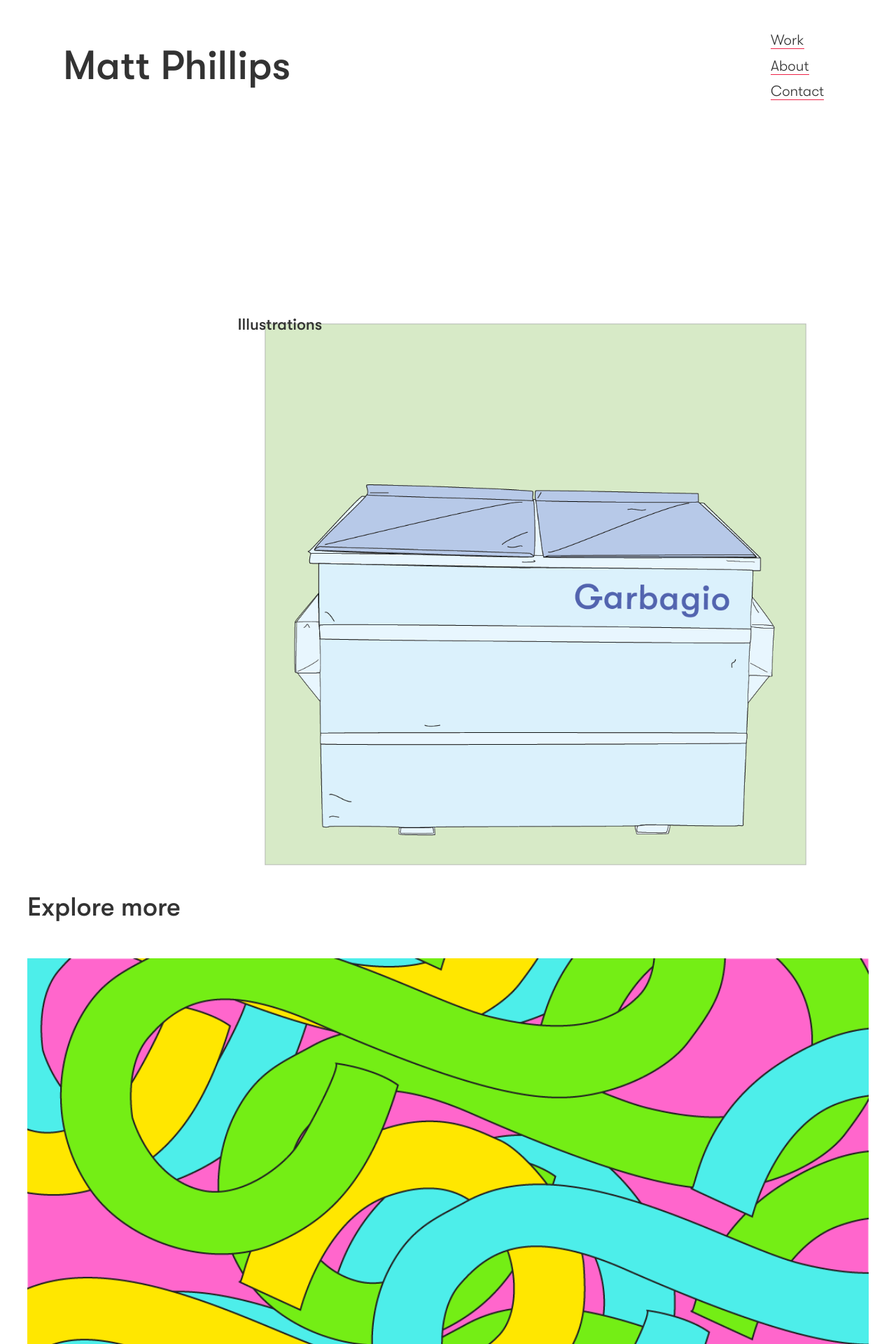
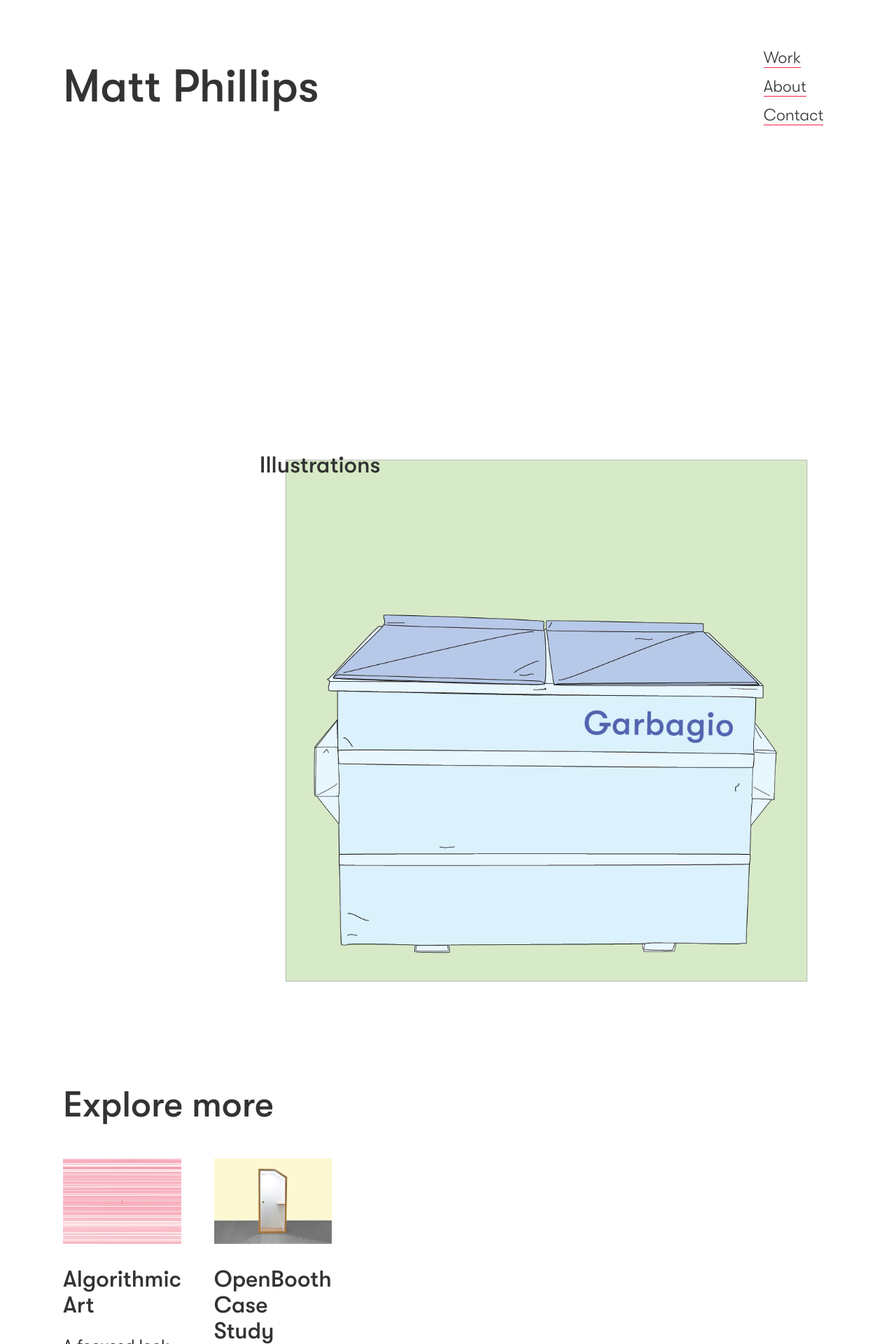
Before and after one commit to phillipsm/phillips-fun, a Jekyll site: the page built from illustrations.html, in a window 1280 px wide. Shown: the top 1920 px of the page at 70% size. Built offline with Jekyll 4.4.1, drawn with Linux system fonts in a browser that asks for light colours.

Commit message:
cleaned up spacing on landing and pcs page

```diff
--- a/_includes/common-header.html
+++ b/_includes/common-header.html
@@ -1,15 +1,15 @@
 <div class="nav-container">
   <div class="site-title">
-      <a href="/">
-        Matt Phillips
-      </a>
+        <a href="/">
+          Matt Phillips
+        </a>
     </div>
   <div class="main-nav">
     <nav>
         <ul>
-          <li><a href="/#work">Work</a></li>
-          <li><a href="/#about">About</a></li>
-          <li><a href="/#contact">Contact</a></li>
+          <li><p><a href="/#work">Work</a></p></li>
+          <li><p><a href="/#about">About</a></p></li>
+          <li><p><a href="/#contact">Contact</a></p></li>
         </ul>
     </nav>
   </div>
--- a/_includes/explore-more.html
+++ b/_includes/explore-more.html
@@ -6,7 +6,7 @@
   {% if page.url != '/perma.html' %}
   <div class="perma-tile tile">
 
-    <a href="/perma">
+    <a href="/perma" class="tile-link">
       <img src="/assets/images/perma-case-study-tile.png"
           alt="Perma.cc logo"
           srcset="/assets/images/perma-case-study-tile@2x.png 2x">
--- a/_sass/common.scss
+++ b/_sass/common.scss
@@ -1,5 +1,3 @@
-// our base PGS colors
-
 @font-face {
   font-family: "Walsheim Thin";
   src: url("/assets/fonts/GT-Walsheim-Thin.woff2") format("woff2"), url("/assets/fonts/GT-Walsheim-Thin.woff") format("woff");
@@ -43,7 +41,7 @@
 body {
   background-color: #fff;
   color: $text_color;
-  font-size: 1.4rem;
+  font-size: 1.8rem;
   font-family: 'Walsheim Regular', sans-serif;
   text-rendering: optimizeLegibility;
   -webkit-font-smoothing: antialiased;
@@ -51,6 +49,23 @@
   margin: 3rem;
 }
 
+
+a, a:link, a:hover, a:active, a:visited, a:focus {
+    text-decoration:none;
+}
+
+a:link {
+    border-bottom: none;
+}
+a:hover {
+    border-bottom: none;
+}
+
+a:visited {
+    border-bottom: none;
+}
+
+p {
   a, a:link, a:hover, a:active, a:visited, a:focus {
       text-decoration:none;
   }
@@ -69,22 +84,15 @@
       border-bottom: .02em solid $cherry;
       color: $text_color;
   }
+}
 
 img {
-    width: 100%;
-    height: 100%;
-    object-fit: cover;
-    display: block;
+    max-width: 100%;
+    height: auto;
 }
 
 ul {
     list-style: none;
-    margin: 0;
-    padding: 0;
-}
-
-ul p {
-    margin-bottom: .5em;
 }
 
 .body-text {
@@ -127,11 +135,7 @@
 
 
 
-body {
-    font-size: 1.6rem;
-    color: $text_color;
-}
-
+// Nav container include
 .nav-container {
   max-width: 1100px;
   font-family: 'Walsheim Light', sans-serif;
@@ -139,70 +143,16 @@
   grid-column-gap: 2em;
   grid-row-gap: 6em;
   background-color: #fff;
-  margin: 2rem auto;
+  margin: 10rem auto 2rem auto;
+
   grid-template-columns: repeat(4, 1fr);
   grid-template-areas:
   "site-title site-title site-title main-nav";
 }
 
-
-
-a, a:link, a:hover, a:active, a:visited, a:focus {
-    text-decoration:none;
-}
-
-a:link {
-    border-bottom: .02em solid $cherry;
-    color: $text_color;
-
-}
-a:hover {
-    color: #444;
-    border-bottom: .1em solid $cherry;
-}
-
-a:visited {
-    border-bottom: .02em solid $cherry;
-    color: $text_color;
-}
-
-
-
-
-
-.site-title {
-
-  a, a:link, a:hover, a:active, a:visited, a:focus {
-      text-decoration:none;
-  }
-
-  a:link {
-      border-bottom: none;
-  }
-  a:hover {
-      border-bottom: none;
-  }
-
-  a:visited {
-      border-bottom: none;
-  }
-
-}
-
-
-
-
-.site-title {
-  grid-area: site-title;
-  justify-self: left;
-  align-self: center;
-  font-family: 'Walsheim Medium', sans-serif;
-  font-size:2.8em;
-}
-
-.title {
-  font-family: 'Walsheim Medium', sans-serif;
-  font-size:1.8em;
+.nav-container:first-of-type {
+  margin-top: 0;
+  margin-bottom: 10rem;
 }
 
 .main-nav {
@@ -213,12 +163,40 @@
 
   ul li {
       padding: .3em;
+
+      p {
+        margin: 0;
       }
+  }
+}
+
+.site-title {
+  grid-area: site-title;
+  justify-self: left;
+  align-self: center;
+  font-family: 'Walsheim Medium', sans-serif;
+  font-size: 2.8em;
+  margin: 0;
+
+  a, a:link, a:hover, a:active, a:visited, a:focus {
+      text-decoration:none;
+      color: $text_color;
+  }
+
+}
+// /Nav container include
+
+
+
+
+.title {
+  font-family: 'Walsheim Medium', sans-serif;
+  font-size:2.2em;
 }
 
 .tile-title {
   font-family: 'Walsheim Medium', sans-serif;
-  font-size: 1.1em;
+  font-size: 1.4em;
   margin-bottom: 2rem;
   margin-top: 2rem;
 }
@@ -227,6 +205,7 @@
   margin-top: 1em;
   font-family: 'Walsheim Thin', sans-serif;
   font-size: .85em;
+  text-align: center;
 }
 
 .tile {
@@ -240,6 +219,46 @@
   font-family: 'Walsheim Thin', sans-serif;
 }
 
+.project-title {
+  font-family: 'Walsheim Medium', sans-serif;
+  font-size:2.4em;
+  margin: 2rem 0 2rem 0;
+}
+
+
+// Common Explore more grid items
+
+.title-container {
+  grid-area: title-container;
+}
+
+.perma-tile {
+    grid-area: perma-tile;
+}
+
+.algo-tile {
+    grid-area: algo-tile;
+}
+
+.openbooth-tile {
+    grid-area: openbooth-tile;
+}
+
+.illustration-tile {
+  grid-area: illustration-tile;
+}
+// /Explore more
+
+
+
+
+
+
+
+
+
+
+
 @media only screen and (max-width: 900px) {
 
   body {
@@ -247,24 +266,29 @@
   }
 
   .nav-container {
-    margin-bottom: 2rem;
-    margin-top: 8rem;
     font-size: 1.2rem;
 
     .main-nav {
-      font-size: 1.1em;
+      font-size: 1.0em;
     }
   }
 
   .nav-container:first-of-type {
-  margin-top: 0;
-  margin-bottom: 10rem;
+    margin-top: -1rem;
+    margin-bottom: 8rem;
+  }
+
+  .project-title {
+    font-size: 1.8em;
   }
 
   .section-title {
-    margin-top: 6rem;
+    margin-top: 4rem;
   }
 
+  .title {
+    font-size: 1.6em;
+  }
   .img-desc {
     text-align: center;
   }
--- a/_sass/perma.scss
+++ b/_sass/perma.scss
@@ -9,8 +9,8 @@
       margin: 0 auto;
       grid-template-columns: repeat(5, 1fr);
       grid-template-areas:
-      "overview-head overview-head overview-img overview-img overview-img"
-      "overview-text overview-text overview-img overview-img overview-img"
+      "overview-img overview-img overview-img overview-img overview-img"
+      "overview-text overview-text overview-text . ."
       "context-head context-text context-text context-img context-img"
       "problem-head problem-img problem-img problem-text problem-text"
       "solution-head solution-text solution-text solution-text ."
@@ -35,6 +35,7 @@
 
     .overview-text {
         grid-area: overview-text;
+        margin-top: -8rem;
     }
 
     .overview-img {
@@ -90,16 +91,11 @@
     .solution-img {
         grid-area: solution-img;
         justify-self: center;
-        img {
-
-        }
     }
 
     .process-text {
         grid-area: process-text;
     }
-
-
 
     .process-one-text {
         grid-area: process-one-text;
@@ -183,10 +179,11 @@
 
 
     .process-title {
-      margin-top: 4rem;
       font-family: 'Walsheim Medium', sans-serif;
-      font-size: 1.2em;
+      font-size: 1.4em;
+      margin-top: -2rem;
     }
+
     .process-subtitle {
       font-size: .8em;
       margin-top: -1em;
@@ -197,6 +194,10 @@
       font-size: .8em;
       font-family: 'Walsheim Medium', sans-serif;
       margin-bottom: 4rem;
+    }
+
+    .close-prox {
+          margin-top: -6rem;
     }
 
     .iframe-container {
@@ -257,22 +258,75 @@
         }
 
         .overview-img {
-          margin-bottom: -2rem;
+          margin-bottom: 4rem;
         }
 
         .title {
           margin-bottom: 0;
         }
 
-        .explore-more-container {
-          grid-template-columns: repeat(2, 1fr);
-          grid-column-gap: 1em;
-          grid-row-gap: 1em;
-          grid-template-areas:
-          "algo-tile algo-tile"
-          "openbooth-tile openbooth-tile"
-          "illustration-tile illustration-tile";
+        .tile {
+          margin-top: 3rem;
+        }
+
+        .close-prox {
+          margin-top: 0;
+        }
+
+        .process-title {
+          margin-top: 4rem;
+          font-size: 1.2em;
         }
     }
 
+} // end scope wrapper
+
+
+
+
+
+
+.explore-more-container {
+    max-width: 1100px;
+    display: grid;
+    margin: 8rem auto 0 auto;
+    grid-template-columns: repeat(2, 1fr);
+    grid-column-gap: 2em;
+    grid-row-gap: 2em;
+
+    grid-template-areas:
+    "title-container title-container"
+    "algo-tile openbooth-tile"
+    "illustration-tile .";
+
+    .tile, .title, .title-container {
+      margin: 0;
+    }
+
+    .tile {
+      margin-top: 3rem;
+    }
+
+    .section-title {
+      margin-bottom: -3rem;
+    }
 }
+
+
+@media only screen and (max-width: 900px) {
+
+  .explore-more-container {
+    max-width: 1100px;
+    display: grid;
+    margin: 6rem auto 0 auto;
+    grid-template-columns: repeat(1, 1fr);
+    grid-column-gap: 1em;
+    grid-row-gap: 1em;
+    grid-template-areas:
+    "title-container"
+    "algo-tile"
+    "openbooth-tile"
+    "illustration-tile";
+  }
+
+}
--- a/_sass/port-landing.scss
+++ b/_sass/port-landing.scss
@@ -3,36 +3,32 @@
     .container {
       max-width: 1100px;
       display: grid;
-      grid-column-gap: 2em;
-      grid-row-gap: 6em;
+      grid-column-gap: 4rem;
+      grid-row-gap: 8rem;
       background-color: #fff;
       margin: 0 auto;
-      grid-template-columns: repeat(4, 1fr);
+      grid-template-columns: repeat(2, 1fr);
       grid-template-areas:
-      ". .";
+      "intro-text about-img"
+      "work-text ."
+      "perma-tile algo-tile"
+      "openbooth-tile illustration-tile"
+      "about-desc about-desc"
+      "contact-desc contact-desc";
     }
 
     .intro-text {
         grid-area: intro-text;
+        align-self: end;
+
+        p {
+          margin-bottom: 0;
+          margin-top: 2em;
+        }
     }
 
     .work-text {
           grid-area: work-text;
-    }
-    .perma-tile {
-        grid-area: perma-tile;
-    }
-
-    .algo-tile {
-        grid-area: algo-tile;
-    }
-
-    .openbooth-tile {
-        grid-area: openbooth-tile;
-    }
-
-    .illustration-tile {
-      grid-area: illustration-tile;
     }
 
     .about-desc {
@@ -51,9 +47,8 @@
         margin-bottom: 2rem;
     }
 
-    img {
-        width: 100%;
-        height: auto;
+    .tile {
+      margin-top: 0;
     }
 
     @media only screen and (max-width: 900px) {
@@ -78,7 +73,9 @@
             margin-top: 2rem;
         }
 
-
+        .perma-tile {
+          margin-top: 2rem;
+        }
 
     }
 
```
Also changed, not shown: perma.html (+22 -11 lines), assets/images/perma-case-study-hero.png, assets/images/perma-case-study-hero@2x.png, 1 other file. Lines whose indentation alone changed are shown as unchanged.
